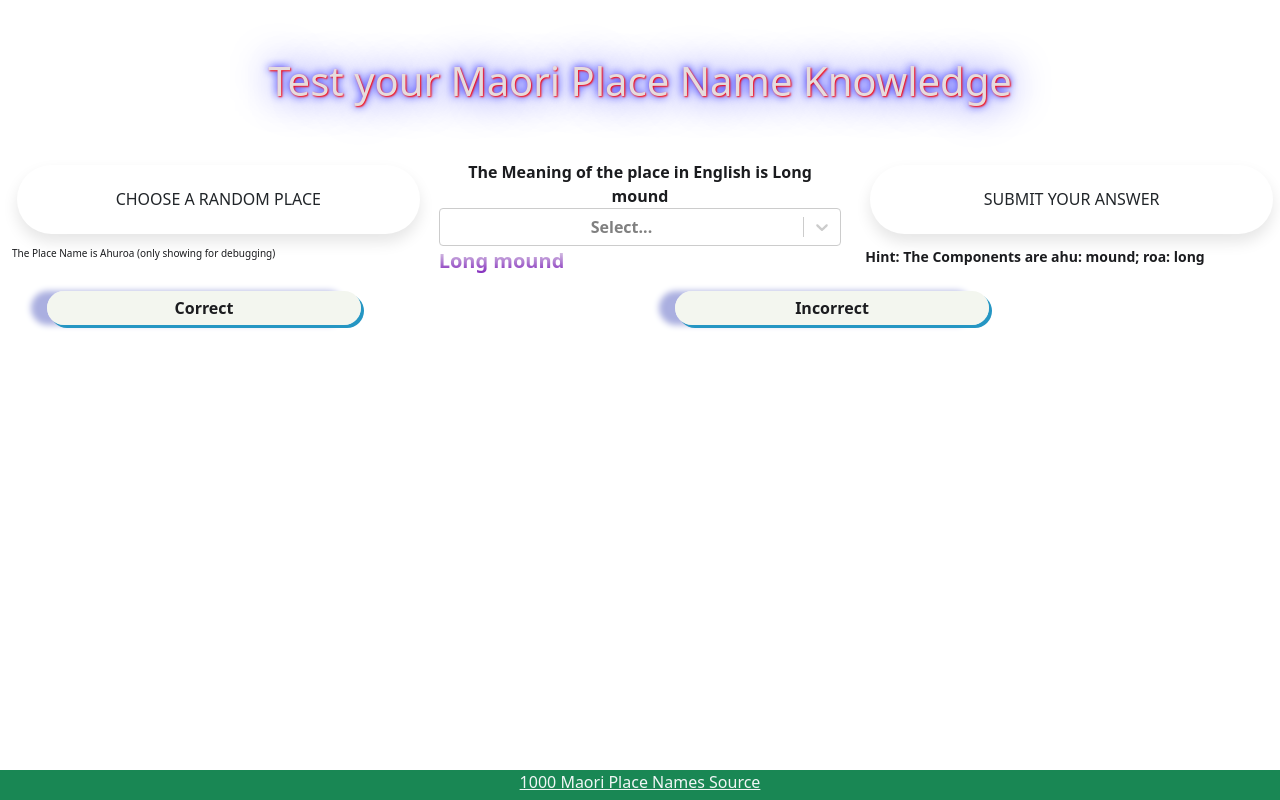
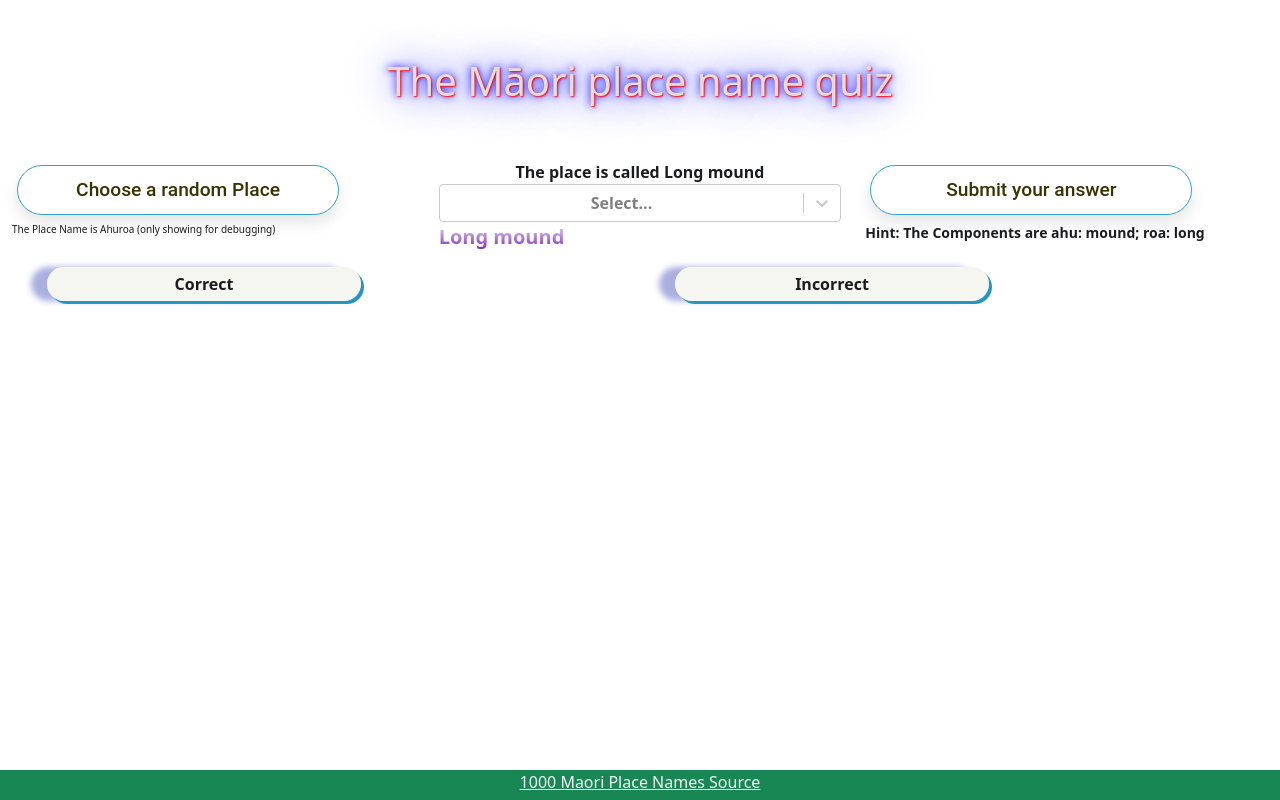
Before and after one commit to Netchicken/MaoriPlaceNames, a React (Create React App) app: page / in a window 1280 px wide. Built offline with nearby package versions, Linux system fonts and the light colour scheme.

Commit message:
ā macron

```diff
--- a/src/App.css
+++ b/src/App.css
@@ -3,8 +3,7 @@
   flex-direction: row;
   align-items: center;
 }
-.bodyContainer {
-}
+
 .App-logo {
   height: 40vmin;
   pointer-events: none;
@@ -63,41 +62,22 @@ body {
   color: #f0f6f5;
 }
 
-.button {
-  width: 100px;
-  height: 35px;
-  margin: 15px;
-  /* font-family: "Roboto", sans-serif; */
-  font-size: 14px;
-  text-transform: uppercase;
-  letter-spacing: 2.5px;
+.buttonSubmit {
+  width: 80%;
+  height: 80%;
+  font-family: "Roboto", sans-serif;
+  font-size: 1.2em;
+  /* text-transform: uppercase; */
+  /* letter-spacing: 2.5px; */
   font-weight: 500;
-  /* color: #000; */
-  /* background-color: #fff; */
-  border: #000;
+  color: rgb(57, 50, 3);
+  background-color: #ffffff;
+  border: thin double #32a1ce;
   border-radius: 45px;
   box-shadow: 0px 8px 15px rgba(0, 0, 0, 0.1);
   transition: all 0.3s ease 0s;
-  cursor: pointer;
-  outline: none;
-}
-
-.buttonSubmit {
-  width: 100%;
-  height: 80%;
-  /* font-family: "Roboto", sans-serif; */
-  font-size: 16px;
-  text-transform: uppercase;
-  /* letter-spacing: 2.5px; */
-  font-weight: 500;
-  /* color: #000; */
-  /* background-color: #fff; */
-  border: #000;
-  border-radius: 45px;
-  box-shadow: 0px 8px 15px rgba(0, 0, 0, 0.1);
-  transition: all 0.3s ease 0s;
-  cursor: pointer;
-  outline: none;
+  /* cursor: pointer; */
+  /* outline: none; */
 
   padding: 10px;
   margin: 5px;
@@ -119,7 +99,7 @@ body {
   font-size: 16px;
   font-weight: bold;
   color: #1b1c1f;
-  background-color: #edf1e6a1;
+  background-color: #eff1e6a1;
   padding: 5px;
   margin-right: 15px;
   margin-top: 15px;
@@ -136,7 +116,7 @@ body {
 
 .joketext {
   margin-top: 20px;
-  font: bold 30px arial, sans-serif;
+  font: bold 20px arial, sans-serif;
   color: rgb(230, 220, 220);
   text-shadow: 4px 3px 0px #333, 3px 0px 0px #333, 2px 0px 0px #333,
     1px 0px 0px #333, 3px 0px 15px rgba(0, 0, 0, 0.8), 0px 4px 0px #444,
--- a/src/components/AppHeader.js
+++ b/src/components/AppHeader.js
@@ -5,7 +5,7 @@ const AppHeader = (props) => {
   return (
     <div className='container-fluid  justify-content-md-center App-header '>
       <h1 className='title' align='center'>
-        Test your Maori Place Name Knowledge
+        The Māori place name quiz
       </h1>
     </div>
   );
--- a/src/components/CityGame.js
+++ b/src/components/CityGame.js
@@ -134,7 +134,7 @@ const CityGame = () => {
           <div className='headingoutome'>
             {toggleTextIsHidden === "false"
               ? "You have chosen " + selectedCity
-              : "The Meaning of the place in English is " + gameData.Meaning}
+              : "The place is called  " + gameData.Meaning}
           </div>
 
           <Select
```
